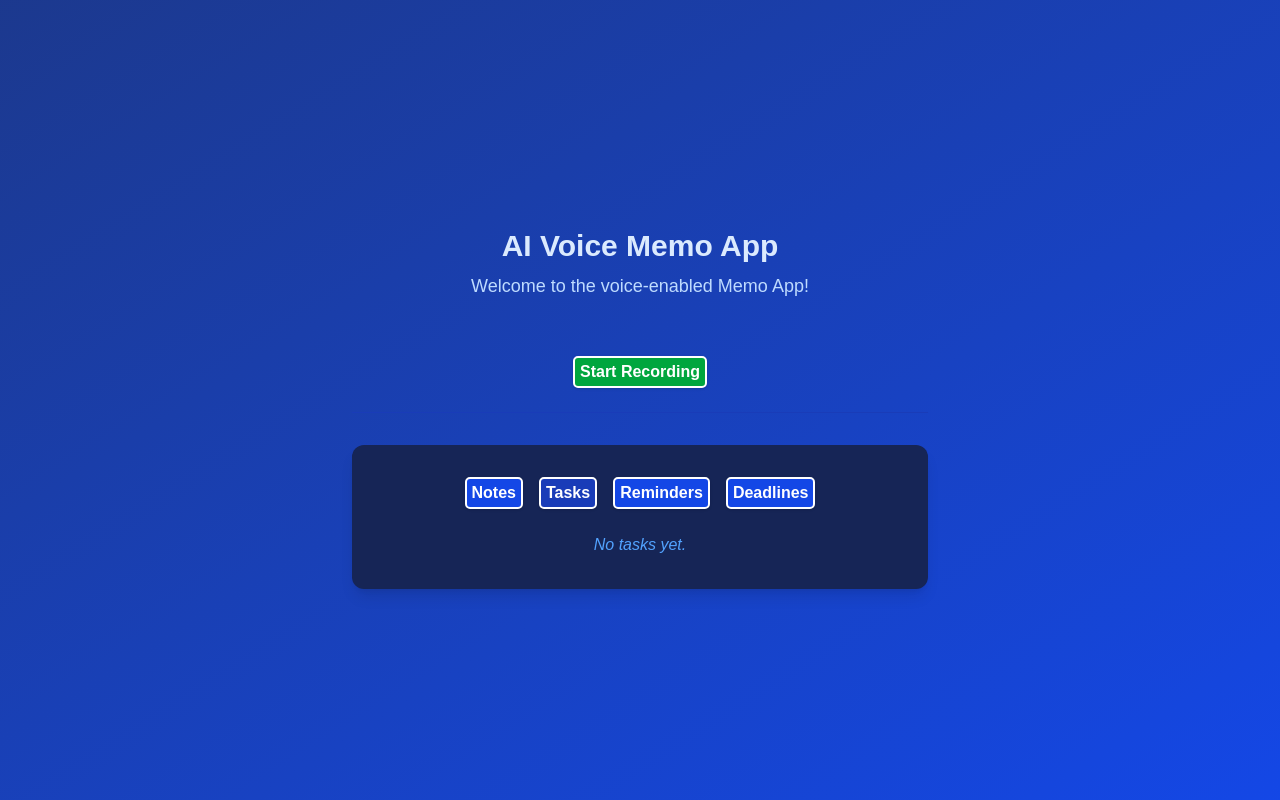
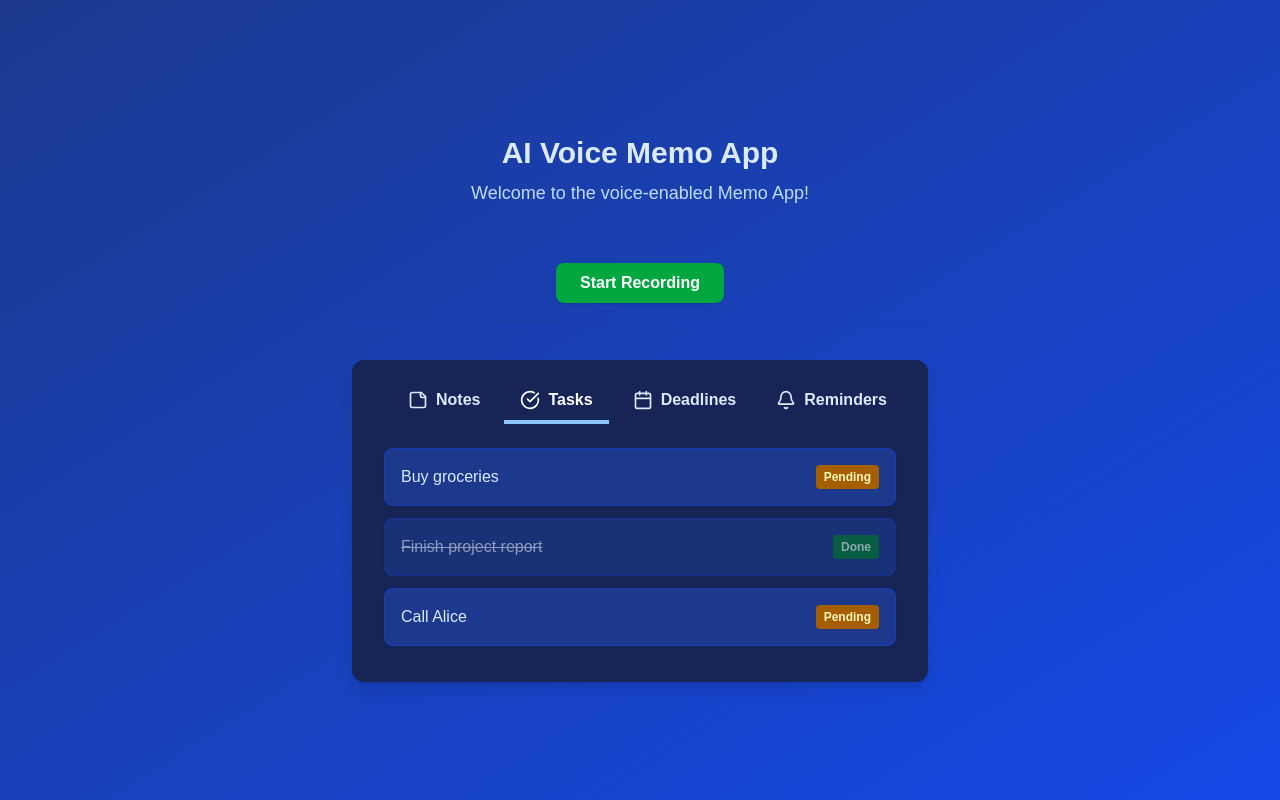
Before and after one commit to yaqoubDdev/task_app_voice, a Next.js app: page / in a window 1280 px wide. Both pictures are taken after a click on the button "Tasks". Built offline with nearby package versions, Linux system fonts and the light colour scheme.

Commit message:
feat: add dummy data and styled elements for Tasks, Deadlines, and Reminders tabs; refactor tab rendering to use a config list; only Notes tab saves recordings

```diff
--- a/app/globals.css
+++ b/app/globals.css
@@ -25,13 +25,13 @@ body {
   font-family: Arial, Helvetica, sans-serif;
 }
 
-button{
+/* button{
   border: 2px solid white;
   padding: 2px 5px;
   border-radius: 5px;
   color: #fff;
   transition: all 0.3s ease;
-}
+} */
 
 button:hover{
   cursor: pointer;
--- a/app/page.tsx
+++ b/app/page.tsx
@@ -1,19 +1,114 @@
 'use client'
 import { useState, useRef, useEffect } from "react"
+import { StickyNote, CheckCircle, Bell, Calendar } from "lucide-react"
 
 type Recording = {
   url: string
   blob: Blob,
   transcription: string,
-  summary: string,
-  section: 'notes' | 'tasks' | 'reminders' | 'deadlines'
+  summary: string
 }
 
 export default function Home() {
 
   const [ recording, setRecording ] = useState(false)
-  const [ recordings, setRecordings ] = useState<Recording[]>([])
+  const [ notes, setNotes ] = useState<Recording[]>([])
+
+  // Dummy data for other tabs
+  const [tasks] = useState([
+    { id: 1, title: 'Buy groceries', done: false },
+    { id: 2, title: 'Finish project report', done: true },
+    { id: 3, title: 'Call Alice', done: false },
+  ])
+  const [deadlines] = useState([
+    { id: 1, title: 'Submit tax return', date: '2025-10-20' },
+    { id: 2, title: 'Pay rent', date: '2025-10-31' },
+  ])
+  const [reminders] = useState([
+    { id: 1, text: 'Doctor appointment at 3pm' },
+    { id: 2, text: 'Water the plants' },
+  ])
   const [ activeSection, setActiveSection ] = useState<'notes' | 'tasks' | 'reminders' | 'deadlines'>('notes')
+
+  // Tab configuration list
+  const tabs = [
+    {
+      key: 'notes',
+      label: 'Notes',
+      icon: StickyNote,
+      content: notes.length === 0
+        ? <p className="text-blue-400 italic text-center">No notes yet.</p>
+        : notes.map((audio) => (
+            <div key={audio.url} className="w-full bg-blue-900 border border-blue-800 rounded-lg p-4 shadow flex flex-col items-center mb-2">
+              <div className="flex gap-2 mb-2">
+                <button className="px-3 py-1 rounded bg-blue-700 text-white hover:bg-blue-800 transition" onClick={() => transcribeAudio(audio.url, audio.blob)}>Transcribe</button>
+                <button className="px-3 py-1 rounded bg-red-600 text-white hover:bg-red-700 transition" onClick={() => deleteAudio(audio.url)}>Delete</button>
+              </div>
+              <audio controls src={audio.url} className="w-full mb-2"></audio>
+              {audio.transcription ? (
+                <div className="w-full">
+                  <h3 className="font-bold text-blue-200">Transcription:</h3>
+                  <p className="text-blue-100 mb-2">{audio.transcription}</p>
+                  <h3 className="font-bold text-blue-200">Summary:</h3>
+                  <p className="text-blue-100">{audio.summary}</p>
+                </div>
+              ) : (
+                <p className="text-blue-400 italic">No transcription yet.</p>
+              )}
+            </div>
+          ))
+    },
+    {
+      key: 'tasks',
+      label: 'Tasks',
+      icon: CheckCircle,
+      content: tasks.length === 0 ? (
+        <p className="text-blue-400 italic text-center">No tasks yet.</p>
+      ) : (
+        <ul className="w-full flex flex-col gap-2">
+          {tasks.map(task => (
+            <li key={task.id} className={`flex items-center justify-between bg-blue-900 border border-blue-800 rounded-lg p-4 shadow mb-1 ${task.done ? 'opacity-60' : ''}`}>
+              <span className={`font-medium text-blue-100 ${task.done ? 'line-through' : ''}`}>{task.title}</span>
+              <span className={`ml-4 px-2 py-1 rounded text-xs font-semibold ${task.done ? 'bg-green-700 text-green-100' : 'bg-yellow-700 text-yellow-100'}`}>{task.done ? 'Done' : 'Pending'}</span>
+            </li>
+          ))}
+        </ul>
+      )
+    },
+    {
+      key: 'deadlines',
+      label: 'Deadlines',
+      icon: Calendar,
+      content: deadlines.length === 0 ? (
+        <p className="text-blue-400 italic text-center">No deadlines yet.</p>
+      ) : (
+        <ul className="w-full flex flex-col gap-2">
+          {deadlines.map(dl => (
+            <li key={dl.id} className="flex items-center justify-between bg-blue-900 border border-blue-800 rounded-lg p-4 shadow mb-1">
+              <span className="font-medium text-blue-100">{dl.title}</span>
+              <span className="ml-4 px-2 py-1 rounded text-xs font-semibold bg-blue-700 text-blue-100">{dl.date}</span>
+            </li>
+          ))}
+        </ul>
+      )
+    },
+    {
+      key: 'reminders',
+      label: 'Reminders',
+      icon: Bell,
+      content: reminders.length === 0 ? (
+        <p className="text-blue-400 italic text-center">No reminders yet.</p>
+      ) : (
+        <ul className="w-full flex flex-col gap-2">
+          {reminders.map(rem => (
+            <li key={rem.id} className="flex items-center bg-blue-900 border border-blue-800 rounded-lg p-4 shadow mb-1">
+              <span className="font-medium text-blue-100">{rem.text}</span>
+            </li>
+          ))}
+        </ul>
+      )
+    },
+  ]
   const mediaRecorderRef = useRef<MediaRecorder | null>(null)
   const chunkRef = useRef<Blob[]>([])
 
@@ -42,7 +137,7 @@ export default function Home() {
       chunkRef.current = []
       // Prompt user for section or use activeSection
       const url = URL.createObjectURL(blob)
-      setRecordings(prev => [...prev, {url, blob, transcription: '', summary: '', section: activeSection}])
+  setNotes(prev => [...prev, {url, blob, transcription: '', summary: ''}])
     }
     mediaRecorderRef.current.start()
     setRecording(true)
@@ -57,36 +152,34 @@ export default function Home() {
 
 
   const deleteAudio = (url: string) => {
-    setRecordings(prev => prev.filter(r => r.url !== url))
+    setNotes(prev => prev.filter(r => r.url !== url))
     URL.revokeObjectURL(url)
   }
 
 
   const transcribeAudio = async (url: string, blob: Blob) => {
-
-    // check if already has transcription
-    const recordingIndex = recordings.findIndex(r => r.url === url)
-    if (recordings[recordingIndex].transcription) {
+    // Only for notes
+    const recordingIndex = notes.findIndex(r => r.url === url)
+    if (notes[recordingIndex]?.transcription) {
       alert("This audio has already been transcribed.")
       return
     }
-
     const formData = new FormData()
     formData.append('file', new File([blob], 'recording.mebm'))
-
+    try {
       const res = await fetch('/api/transcribe', {
         method: 'POST',
         body: formData
       })
-
       const data = await res.json()
-
       const transcription = data.text
       const summary = data.summary
-
-    const updatedRecording = { ...recordings[recordingIndex], transcription, summary }
-    setRecordings(prev => prev.map((r, i) => i === recordingIndex ? updatedRecording : r))
+      const updatedRecording = { ...notes[recordingIndex], transcription, summary }
+      setNotes(prev => prev.map((r, i) => i === recordingIndex ? updatedRecording : r))
       alert("Transcription and summary completed!")
+    } catch (error) {
+      alert(`error transcribing: ${error}`)
+    }
   }
 
 
@@ -117,40 +210,27 @@ export default function Home() {
       </div>
       <div className="bg-blue-950 rounded-xl shadow-lg p-8 max-w-xl w-full flex flex-col items-center">
         {/* Section navigation tabs */}
-        <div className="flex gap-4 mb-6 w-full justify-center">
-          <button onClick={() => setActiveSection('notes')} className={`px-4 py-2 rounded-lg font-semibold shadow transition ${activeSection === 'notes' ? 'bg-blue-800 text-white' : 'bg-blue-700 text-blue-100 hover:bg-blue-800'}`}>Notes</button>
-          <button onClick={() => setActiveSection('tasks')} className={`px-4 py-2 rounded-lg font-semibold shadow transition ${activeSection === 'tasks' ? 'bg-blue-800 text-white' : 'bg-blue-700 text-blue-100 hover:bg-blue-800'}`}>Tasks</button>
-          <button onClick={() => setActiveSection('reminders')} className={`px-4 py-2 rounded-lg font-semibold shadow transition ${activeSection === 'reminders' ? 'bg-blue-800 text-white' : 'bg-blue-700 text-blue-100 hover:bg-blue-800'}`}>Reminders</button>
-          <button onClick={() => setActiveSection('deadlines')} className={`px-4 py-2 rounded-lg font-semibold shadow transition ${activeSection === 'deadlines' ? 'bg-blue-800 text-white' : 'bg-blue-700 text-blue-100 hover:bg-blue-800'}`}>Deadlines</button>
+        <div className="flex gap-2 mb-6 w-full bg-blue-950 pt-0 pl-2" style={{justifyContent: 'flex-start', marginTop: '-12px'}}>
+          {tabs.map(tab => {
+            const Icon = tab.icon;
+            return (
+              <button
+                key={tab.key}
+                onClick={() => setActiveSection(tab.key as any)}
+                className={`flex items-center gap-2 px-4 py-2 font-semibold transition outline-none ${activeSection === tab.key ? 'text-white border-b-4 border-blue-300' : 'text-blue-100 hover:text-white border-b-4 border-transparent'}`}
+                style={{background: 'inherit'}}
+              >
+                <Icon size={20} /> {tab.label}
+              </button>
+            );
+          })}
         </div>
         {/* Sectioned content */}
         <div className="w-full flex flex-col items-center gap-4">
-          {['notes', 'tasks', 'reminders', 'deadlines'].map(section => (
-            <div key={section} className={activeSection === section ? 'w-full' : 'hidden'}>
-              {recordings.filter(r => r.section === section).length === 0 ? (
-                <p className="text-blue-400 italic text-center">No {section} yet.</p>
-              ) : (
-                recordings.filter(r => r.section === section).map((audio) => (
-                  <div key={audio.url} className="w-full bg-blue-900 border border-blue-800 rounded-lg p-4 shadow flex flex-col items-center mb-2">
-                    <div className="flex gap-2 mb-2">
-                      <button className="px-3 py-1 rounded bg-blue-700 text-white hover:bg-blue-800 transition" onClick={() => transcribeAudio(audio.url, audio.blob)}>Transcribe</button>
-                      <button className="px-3 py-1 rounded bg-red-600 text-white hover:bg-red-700 transition" onClick={() => deleteAudio(audio.url)}>Delete</button>
-                    </div>
-                    <audio controls src={audio.url} className="w-full mb-2"></audio>
-                    {audio.transcription ? (
-                      <div className="w-full">
-                        <h3 className="font-bold text-blue-200">Transcription:</h3>
-                        <p className="text-blue-100 mb-2">{audio.transcription}</p>
-                        <h3 className="font-bold text-blue-200">Summary:</h3>
-                        <p className="text-blue-100">{audio.summary}</p>
-                      </div>
-                    ) : (
-                      <p className="text-blue-400 italic">No transcription yet.</p>
-                    )}
-                  </div>
-                ))
-              )}
-            </div>
+          {tabs.map(tab => (
+            activeSection === tab.key && (
+              <div key={tab.key} className="w-full">{tab.content}</div>
+            )
           ))}
         </div>
       </div>
--- /dev/null
+++ b/learn.js
@@ -0,0 +1,14 @@
+let personsWithId = [
+    { id: 1, name: "Alice" },
+    { id: 2, name: "Bob" },
+    { id: 3, name: "Charlie" },
+]
+const per = {name: 'Robert', age: 20}
+personsWithId = personsWithId.map(p => p.id === 2 ? {...p, ...per} : p)
+
+console.log(personsWithId.find(p => p.id === 2)) // { id: 2, name: "Bob" }
+
+let e = 'a'
+console.log(e? true : false) // false;
+
+console.log(process.env.OPENAI_API_KEY)
--- a/package.json
+++ b/package.json
@@ -9,6 +9,7 @@
     "lint": "eslint"
   },
   "dependencies": {
+    "lucide-react": "^0.545.0",
     "next": "15.5.4",
     "openai": "^6.0.1",
     "react": "19.1.0",
```
Also changed, not shown: 1 other file (tests, documents, lock files or other folders). Lines whose indentation alone changed are shown as unchanged.
